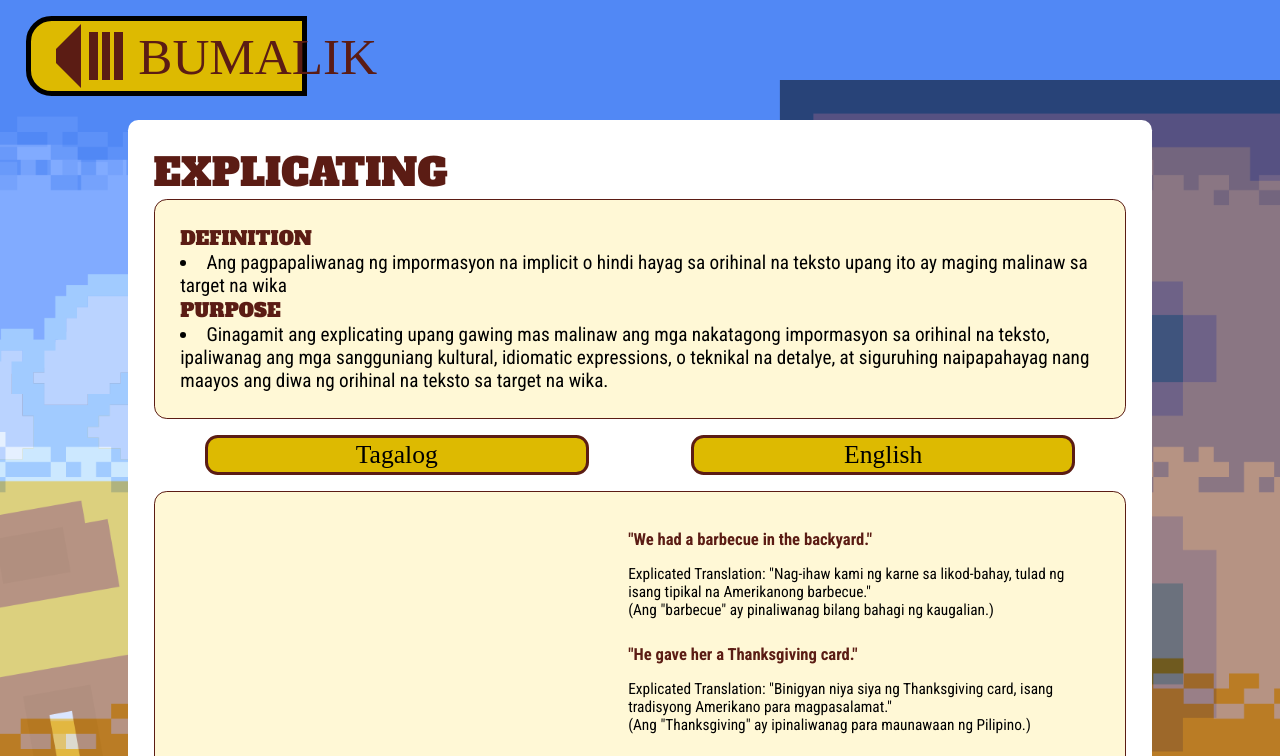
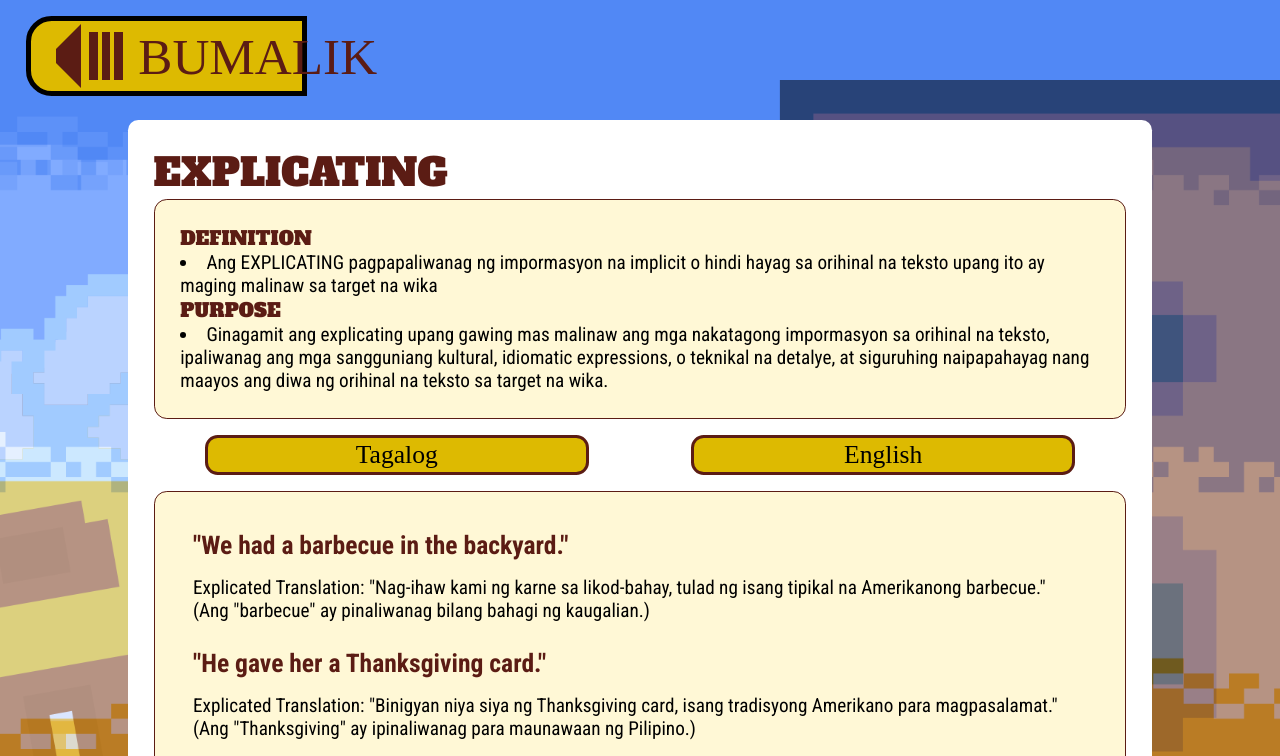
Before and after one commit to LukeEdwardSchofield/Salin-Sinta, a plain HTML site: page matuto/explicating.html in a window 1280 px wide. Both pictures are taken after a click on the button "English". Shown: the top 756 px of the page. Drawn offline with Linux system fonts and the light colour scheme; a web font is replaced by a local one.

Commit message:
Update explicating.html

```diff
--- a/matuto/explicating.html
+++ b/matuto/explicating.html
@@ -32,7 +32,7 @@
 .tagalog-example p:nth-child(1){
     font-family: "Roboto Condensed", serif;
     font-weight: 700;
-    font-size: 1.3vw;
+    font-size: 2vw;
     color: #cc990d;
     margin-bottom: 2vh;
 }
@@ -40,7 +40,7 @@
 .tagalog-example p:nth-child(2),
 .tagalog-example p:nth-child(3){
     font-family: "Roboto Condensed", serif;
-    font-size: 1.2vw;
+    font-size: 1.5vw;
 }
 
 .english-examples{
@@ -52,13 +52,12 @@
 
 .english-example{
     margin: 1vw;
-    margin-left: 35vw;
 }
 
 .english-example p:nth-child(1){
     font-family: "Roboto Condensed", serif;
     font-weight: 700;
-    font-size: 1.3vw;
+    font-size: 2vw;
     color: #5b1c14;
     margin-bottom: 2vh;
 }
@@ -66,7 +65,7 @@
 .english-example p:nth-child(2),
 .english-example p:nth-child(3){
     font-family: "Roboto Condensed", serif;
-    font-size: 1.2vw;
+    font-size: 1.5vw;
 }
 
 
@@ -90,7 +89,7 @@
 
         <div class="definition">
             <p>DEFINITION</p>
-            <li> Ang pagpapaliwanag ng impormasyon na implicit o hindi hayag sa orihinal na teksto upang ito ay maging malinaw sa target na wika</li>
+            <li> Ang EXPLICATING pagpapaliwanag ng impormasyon na implicit o hindi hayag sa orihinal na teksto upang ito ay maging malinaw sa target na wika</li>
 
             <p>PURPOSE</p>
             <li>Ginagamit ang explicating upang gawing mas malinaw ang mga nakatagong impormasyon sa orihinal na teksto, ipaliwanag ang mga sangguniang kultural, idiomatic expressions, o teknikal na detalye, at siguruhing naipapahayag nang maayos ang diwa ng orihinal na teksto sa target na wika.</li>
```
